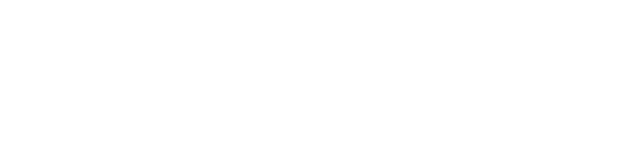
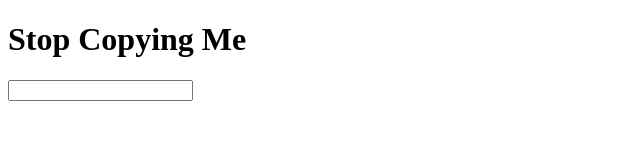
Before and after one commit to aarontark/stop-copying-me, a plain HTML site: page index.html in a window 1280 px wide. Shown: the whole page, without its empty margins (0-640 px from the left). Drawn offline with Linux system fonts and the light colour scheme.

Commit message:
added starter html

```diff
--- a/index.html
+++ b/index.html
@@ -7,6 +7,11 @@
     <title>Document</title>
 </head>
 <body>
+    <h1 class="title">Stop Copying Me</h1>
+    <main class="main-content">
+        <section class="message-window"></section>
+        <input class="message-input" type="text">
+    </main>
     <script src="app.js"></script>
 </body>
 </html>
```
